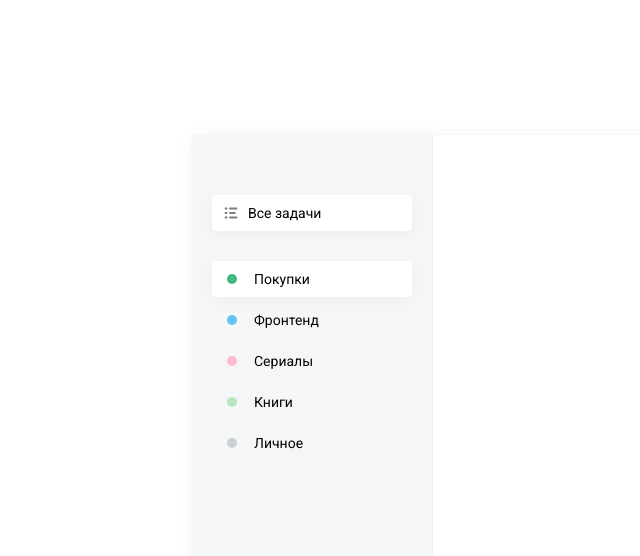
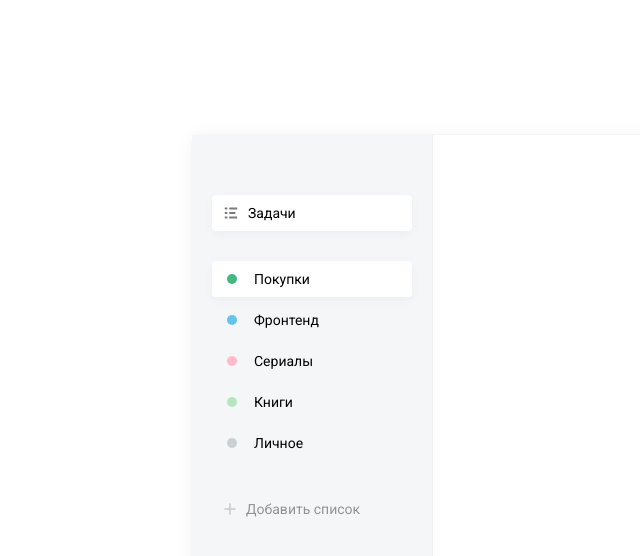
Before and after one commit to nkazbekov23/todo-app, a React (Create React App) app: page / in a window 1280 px wide. Shown: the top 556 px of the page, without its empty margins (73-713 px from the left). Built offline with nearby package versions, Linux system fonts and the light colour scheme.

Commit message:
added add list button

```diff
--- a/package.json
+++ b/package.json
@@ -7,6 +7,7 @@
     "@testing-library/react": "^13.2.0",
     "@testing-library/user-event": "^13.5.0",
     "@types/react": "^18.0.9",
+    "classnames": "^2.3.1",
     "node-sass": "^7.0.1",
     "react": "^18.1.0",
     "react-dom": "^18.1.0",
--- a/src/App.js
+++ b/src/App.js
@@ -1,20 +1,25 @@
+import React from "react";
+
 import './App.css';
 import List from './components/List'
+import AddList from "./components/AddList";
 
 
 function App() {
     return (
         <div className='todo'>
-
             <div className="todo__sidebar">
                 <List items={[
                     {
                         icon: (
-                    <svg width="14" height="12" viewBox="0 0 14 12" fill="none" xmlns="http://www.w3.org/2000/svg">
-                        <path d="M10.96 5.10001H5.74001C5.24321 5.10001 5.20001 5.50231 5.20001 6.00001C5.20001 6.49771 5.24321 6.90001 5.74001 6.90001H10.96C11.4568 6.90001 11.5 6.49771 11.5 6.00001C11.5 5.50231 11.4568 5.10001 10.96 5.10001ZM12.76 9.60001H5.74001C5.24321 9.60001 5.20001 10.0023 5.20001 10.5C5.20001 10.9977 5.24321 11.4 5.74001 11.4H12.76C13.2568 11.4 13.3 10.9977 13.3 10.5C13.3 10.0023 13.2568 9.60001 12.76 9.60001ZM5.74001 2.40001H12.76C13.2568 2.40001 13.3 1.99771 13.3 1.50001C13.3 1.00231 13.2568 0.600006 12.76 0.600006H5.74001C5.24321 0.600006 5.20001 1.00231 5.20001 1.50001C5.20001 1.99771 5.24321 2.40001 5.74001 2.40001ZM2.86001 5.10001H1.24001C0.743212 5.10001 0.700012 5.50231 0.700012 6.00001C0.700012 6.49771 0.743212 6.90001 1.24001 6.90001H2.86001C3.35681 6.90001 3.40001 6.49771 3.40001 6.00001C3.40001 5.50231 3.35681 5.10001 2.86001 5.10001ZM2.86001 9.60001H1.24001C0.743212 9.60001 0.700012 10.0023 0.700012 10.5C0.700012 10.9977 0.743212 11.4 1.24001 11.4H2.86001C3.35681 11.4 3.40001 10.9977 3.40001 10.5C3.40001 10.0023 3.35681 9.60001 2.86001 9.60001ZM2.86001 0.600006H1.24001C0.743212 0.600006 0.700012 1.00231 0.700012 1.50001C0.700012 1.99771 0.743212 2.40001 1.24001 2.40001H2.86001C3.35681 2.40001 3.40001 1.99771 3.40001 1.50001C3.40001 1.00231 3.35681 0.600006 2.86001 0.600006Z" fill="#7C7C7C"/>
+                            <svg width="14" height="12" viewBox="0 0 14 12" fill="none"
+                                 xmlns="http://www.w3.org/2000/svg">
+                                <path
+                                    d="M10.96 5.10001H5.74001C5.24321 5.10001 5.20001 5.50231 5.20001 6.00001C5.20001 6.49771 5.24321 6.90001 5.74001 6.90001H10.96C11.4568 6.90001 11.5 6.49771 11.5 6.00001C11.5 5.50231 11.4568 5.10001 10.96 5.10001ZM12.76 9.60001H5.74001C5.24321 9.60001 5.20001 10.0023 5.20001 10.5C5.20001 10.9977 5.24321 11.4 5.74001 11.4H12.76C13.2568 11.4 13.3 10.9977 13.3 10.5C13.3 10.0023 13.2568 9.60001 12.76 9.60001ZM5.74001 2.40001H12.76C13.2568 2.40001 13.3 1.99771 13.3 1.50001C13.3 1.00231 13.2568 0.600006 12.76 0.600006H5.74001C5.24321 0.600006 5.20001 1.00231 5.20001 1.50001C5.20001 1.99771 5.24321 2.40001 5.74001 2.40001ZM2.86001 5.10001H1.24001C0.743212 5.10001 0.700012 5.50231 0.700012 6.00001C0.700012 6.49771 0.743212 6.90001 1.24001 6.90001H2.86001C3.35681 6.90001 3.40001 6.49771 3.40001 6.00001C3.40001 5.50231 3.35681 5.10001 2.86001 5.10001ZM2.86001 9.60001H1.24001C0.743212 9.60001 0.700012 10.0023 0.700012 10.5C0.700012 10.9977 0.743212 11.4 1.24001 11.4H2.86001C3.35681 11.4 3.40001 10.9977 3.40001 10.5C3.40001 10.0023 3.35681 9.60001 2.86001 9.60001ZM2.86001 0.600006H1.24001C0.743212 0.600006 0.700012 1.00231 0.700012 1.50001C0.700012 1.99771 0.743212 2.40001 1.24001 2.40001H2.86001C3.35681 2.40001 3.40001 1.99771 3.40001 1.50001C3.40001 1.00231 3.35681 0.600006 2.86001 0.600006Z"
+                                    fill="#7C7C7C"/>
                             </svg>
                         ),
-                name: 'Все задачи',
+                        name: 'Задачи',
                         active: true
                     }
 
@@ -42,7 +47,10 @@
                         name: 'Личное'
                     }
 
-          ]}/>
+                ]}
+                      isRemovable
+                />
+               <AddList/>
             </div>
 
             <div className='todo__tasks'>
--- /dev/null
+++ b/src/components/AddList/AddListButton.scss
@@ -0,0 +1,12 @@
+.add-list {
+    &__popup {
+        width: 235px;
+        height: 148px;
+        left: 28px;
+        top: 353px;
+        background: #FFFFFF;
+        box-shadow: 0px 6px 10px rgba(0, 0, 0, 0.05);
+        border-radius: 10px;
+        padding: 18px 18px 95px 18px;
+    }
+}
--- /dev/null
+++ b/src/components/AddList/index.jsx
@@ -0,0 +1,37 @@
+import React, {useState} from "react";
+import List from "../List";
+
+import './AddListButton.scss';
+
+const AddList = () => {
+
+    const [visiblePopup, setVisiblePopup] = useState(false);
+    console.log(visiblePopup);
+
+    return <div className="add-list">
+
+        <List onClick={() => setVisiblePopup(true)}
+              items={[
+            {
+                className: 'list__add-button',
+                icon:
+                    <svg width="12" height="12" viewBox="0 0 12 12" fill="none"
+                         xmlns="http://www.w3.org/2000/svg">
+                        <path d="M6 1V11" stroke="#868686" strokeWidth="1.5" strokeLinecap="round"
+                              strokeLinejoin="round"/>
+                        <path d="M1 6H11" stroke="#868686" strokeWidth="1.5" strokeLinecap="round"
+                              strokeLinejoin="round"/>
+                    </svg>,
+                name: 'Добавить список'
+            }]
+        }
+        />
+        {visiblePopup && <div className="add-list__popup">
+            <input className={'field'} type="text" placeholder="Название папки"/>
+        </div>}
+    </div>
+
+};
+
+
+export default AddList;
--- a/src/components/List/List.scss
+++ b/src/components/List/List.scss
@@ -1,6 +1,15 @@
 
 .list {
     margin-bottom: 30px;
+
+    &__add-button {
+        opacity: 0.4;
+
+        &:hover {
+            opacity: 1;
+        }
+    }
+
     li {
         display: flex;
         align-items: center;
@@ -17,10 +26,12 @@
         i {
             display: inline-flex;
             margin-right: 10px;
+
             img {
                 opacity: 0.6;
             }
         }
+
         .badge {
             width: 10px;
             height: 10px;
@@ -31,18 +42,34 @@
             &--green {
                 background-color: #42B883;
             }
+
             &--blue {
                 background-color: #64C4ED;
             }
+
             &--pink {
                 background-color: #FFBBCC;
             }
+
             &--green-2 {
                 background-color: #B6E6BD;
             }
+
             &--grey {
                 background-color: #C9D1D3;
             }
         }
     }
 }
+
+.field {
+    background: #FFFFFF;
+    border: 1px solid #EFEFEF;
+    border-radius: 4px;
+    box-sizing: border-box;
+    padding: 8px 8px 8px 8px;
+
+    &:focus {
+        border-color: #afacac;
+    }
+}
--- a/src/components/List/index.jsx
+++ b/src/components/List/index.jsx
@@ -1,14 +1,15 @@
 import React from 'react';
 
 import './List.scss'
+import classNames from "classnames";
 
-const List = ({items}) => {
-    console.log(items);
+const List = ({items, isRemovable, onClick}) => {
+    console.log(items, isRemovable);
 
-    return <ul className="list">
+    return <ul onClick={onClick} className="list">
         {
-            items.map(item => (
-                <li className={item.active ? 'active' : ''}>
+            items.map((item, index) => (
+                <li key={index} className={classNames(item.className, {'active': item.active})}>
                     <i>{item.icon ? item.icon : <i className={`badge badge--${item.color}`}></i>}</i>
                     <span>{item.name}</span>
                 </li>
--- a/src/index.scss
+++ b/src/index.scss
@@ -26,7 +26,7 @@
     &__sidebar {
         background-color: #f4f6f8;
         width: 200px;
-        height: 100%;
+        height: calc(100% - 120px);
         border-right: 1px solid #f1f1f1;
         padding: 60px 20px;
     }
```
Also changed, not shown: src/assets/img/Group.svg (added), 1 other file (tests, documents, lock files or other folders). Lines whose indentation alone changed are shown as unchanged.
